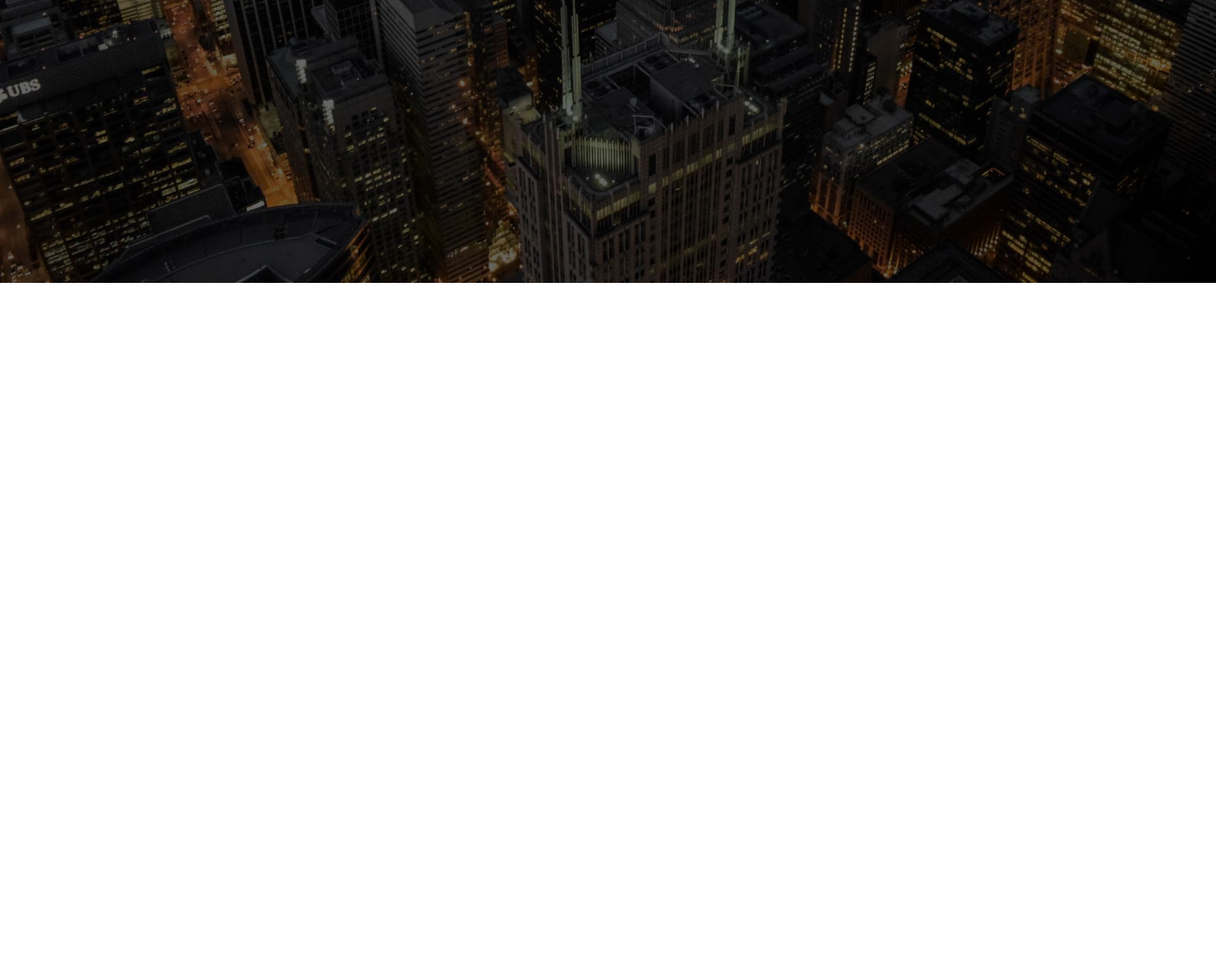
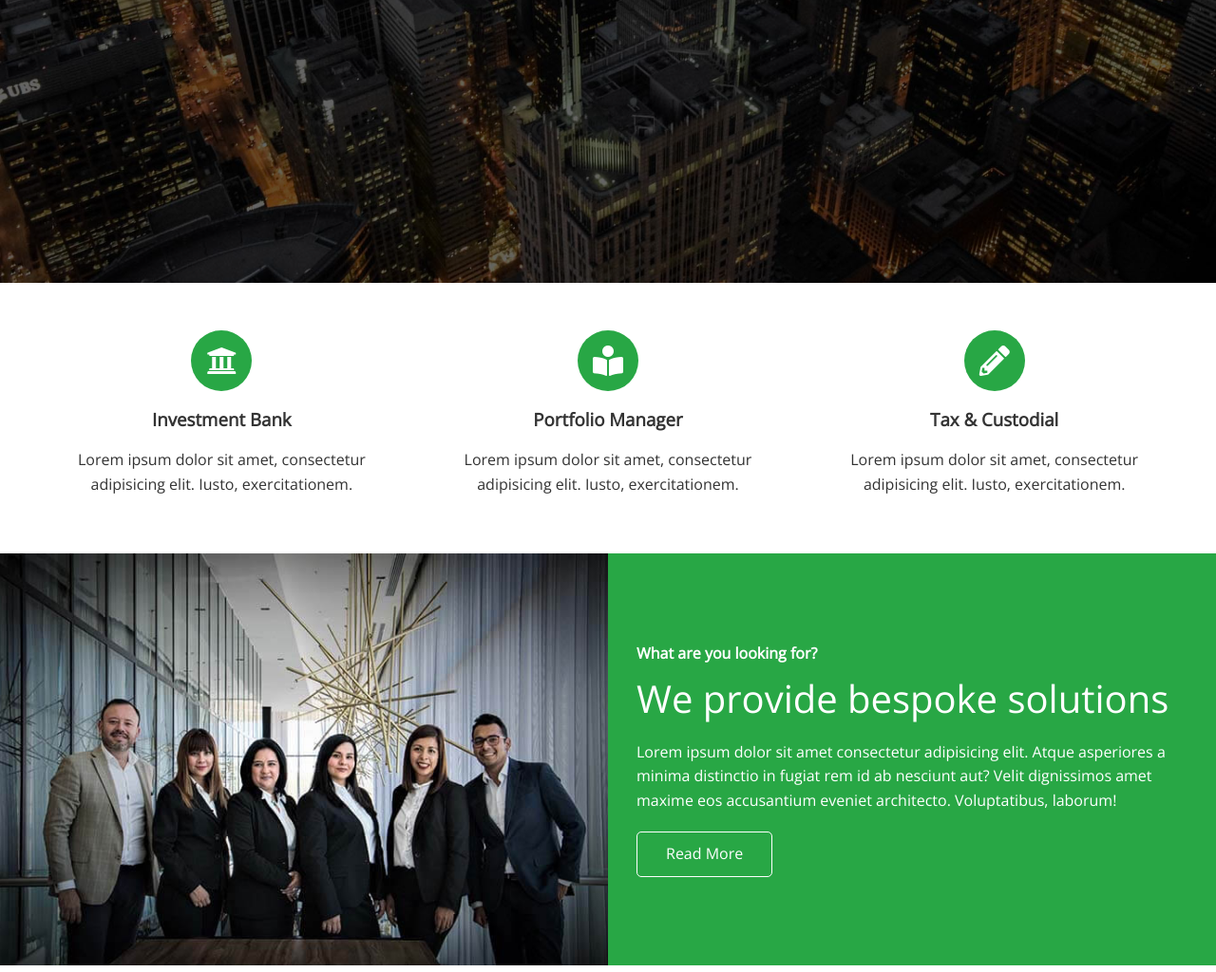
Before and after one commit to lclpdanella/starter-edge-ledger, a plain HTML site: page index.html in a window 1280 px wide. Shown: the part 502-1526 px from the top of the page at 95% size. Before the commit the page ends 800 px from the top, so only its background shows below. Drawn offline with nearby package versions, Linux system fonts and the light colour scheme.

Commit message:
Adicionado solutions sections - estrutura e estilos

```diff
--- a/assets/utilities.css
+++ b/assets/utilities.css
@@ -22,22 +22,114 @@
     opacity: 0.9;
 }
 
-.btn-primary{
+.btn-primary, .bg-primary{
     background-color: #28a745;
     color: #fff;
 }
 
-.btn-secondary{
+.btn-secondary, .bg-secondary{
     background-color: #0284d0;
     color: #fff;
 }
 
-.btn-dark{
+.btn-dark, .bg-dark{
     background-color: #333;
     color: #fff;
 }
 
-.btn-light{
+.btn-light .bg-light{
     background-color: #f3f3f3;
     color: #333;
 }
+
+.btn-outline{
+    background: transparent;
+    border: 1px solid #fff;
+}
+
+/* Icons */
+
+.icons{
+    padding: 30px;
+}
+
+.icons h3{
+    font-weight: bold;
+    margin-bottom: 15px;
+}
+
+.icons i{
+    background-color: #28a745;
+    color: #fff;
+    padding: 1rem;
+    border-radius: 50%;
+    margin-bottom: 15px;
+}
+
+
+
+
+
+/* Flex items */
+.flex-items{
+    display: flex;
+    text-align: center;
+    align-items: center;
+    justify-content: center;
+}
+
+
+/* Flex item direct child */
+.flex-items > div{
+    padding: 20px;
+}
+
+
+/* Flex-columns */
+
+.flex-columns .row{
+    display: flex;
+    flex-wrap: wrap;
+    flex-direction: row;
+    width: 100%;
+
+}
+
+.flex-columns .column{
+    display: flex;
+    flex-direction: column;
+    flex-basis: 100%;
+    flex: 1;
+}
+
+.flex-columns .column .column-1,
+.flex-columns .column .column-2{
+    height: 100%;
+}
+
+.flex-columns img{
+    width: 100%;
+    height: 100%;
+    object-fit: cover;
+}
+
+.flex-columns .column-2{
+    display: flex;
+    flex-direction: column;
+    align-items: flex-start;
+    justify-content: center;
+    padding: 30px;
+}
+
+.flex-columns h2{
+    font-size: 40px;
+    font-weight: 100;
+}
+
+.flex-columns h4{
+    margin-bottom: 10px;
+}
+
+.flex-columns p{
+    margin: 20px 0;
+}
--- a/index.html
+++ b/index.html
@@ -10,8 +10,8 @@
       integrity="sha512-iBBXm8fW90+nuLcSKlbmrPcLa0OT92xO1BIsZ+ywDWZCvqsWgccV3gFoRBv0z+8dLJgyAHIhR35VZc2oM/gI1w=="
       crossorigin="anonymous"
     />
-    <link rel="stylesheet" href="assets/syles.css">
-    <link rel="stylesheet" href="assets/utilities.css">
+    <link rel="stylesheet" href="assets/syles.css" />
+    <link rel="stylesheet" href="assets/utilities.css" />
     <title>Welcome to EdgeLedger</title>
   </head>
 
@@ -44,5 +44,63 @@
         >
       </div>
     </header>
+
+    <main>
+      <!-- About: Icons -->
+      <section id="about" class="icons bg-light">
+        <div class="flex-items">
+          <div>
+            <i class="fas fa-university fa-2x"></i>
+            <div>
+              <h3>Investment Bank</h3>
+              <p>
+                Lorem ipsum dolor sit amet, consectetur adipisicing elit. Iusto,
+                exercitationem.
+              </p>
+            </div>
+          </div>
+          <div>
+            <i class="fas fa-book-reader fa-2x"></i>
+            <div>
+              <h3>Portfolio Manager</h3>
+              <p>
+                Lorem ipsum dolor sit amet, consectetur adipisicing elit. Iusto,
+                exercitationem.
+              </p>
+            </div>
+          </div>
+          <div>
+            <i class="fas fa-pencil-alt fa-2x"></i>
+            <div>
+              <h3>Tax & Custodial</h3>
+              <p>
+                Lorem ipsum dolor sit amet, consectetur adipisicing elit. Iusto,
+                exercitationem.
+              </p>
+            </div>
+          </div>
+        </div>
+      </section>
+
+      <!-- About: Solutions -->
+
+      <section class="solution flex-columns">
+        <div class="row">
+          <div class="column">
+            <div class="div column-1">
+              <img src="assets/image_resources/home/people.jpg" alt="People image resources">
+            </div>
+          </div>
+          <div class="column">
+            <div class="div column-2 bg-primary">
+              <h4>What are you looking for?</h4>
+              <h2>We provide bespoke solutions</h2>
+              <p>Lorem ipsum dolor sit amet consectetur adipisicing elit. Atque asperiores a minima distinctio in fugiat rem id ab nesciunt aut? Velit dignissimos amet maxime eos accusantium eveniet architecto. Voluptatibus, laborum!</p>
+              <a href="#" class="btn btn-outline"><i class="fas fa-chevron"></i>Read More</a>
+            </div>
+          </div>
+        </div>
+      </section>
+    </main>
   </body>
 </html>
```
Also changed, not shown: assets/syles.css (line endings or trailing spaces).
